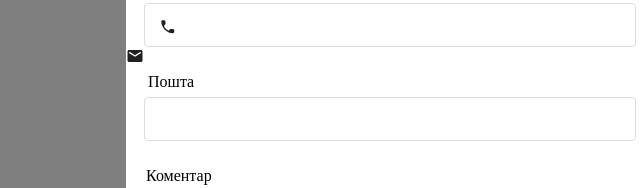
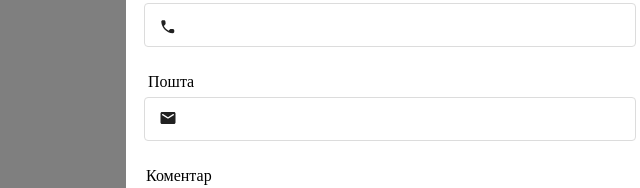
Before and after one commit to svg21n/hm-4, a plain HTML site: page index.html in a window 1280 px wide. Both pictures are taken after a click on the element "info@devstudio.com". Shown: the part 270-458 px from the top of the page, 250-890 px from the left. Drawn offline with Linux system fonts and the light colour scheme.

Commit message:
Update index.html

```diff
--- a/index.html
+++ b/index.html
@@ -94,7 +94,7 @@
 
         <svg style="width: 18px;
         height: 18px;
-        flex-shrink: 0;position: absolute; " xmlns="http://www.w3.org/2000/svg" width="18" height="18" viewBox="0 0 18 18" fill="none">
+        flex-shrink: 0;position: absolute; top:314px; left: 33px;" xmlns="http://www.w3.org/2000/svg" width="18" height="18" viewBox="0 0 18 18" fill="none">
           <g clip-path="url(#clip0_60_11812)">
             <path d="M15 3H3C2.175 3 1.5075 3.675 1.5075 4.5L1.5 13.5C1.5 14.325 2.175 15 3 15H15C15.825 15 16.5 14.325 16.5 13.5V4.5C16.5 3.675 15.825 3 15 3ZM14.7 6.1875L9.3975 9.5025C9.1575 9.6525 8.8425 9.6525 8.6025 9.5025L3.3 6.1875C3.1125 6.0675 3 5.865 3 5.6475C3 5.145 3.5475 4.845 3.975 5.1075L9 8.25L14.025 5.1075C14.4525 4.845 15 5.145 15 5.6475C15 5.865 14.8875 6.0675 14.7 6.1875Z" fill="#212121"/>
           </g>
```
